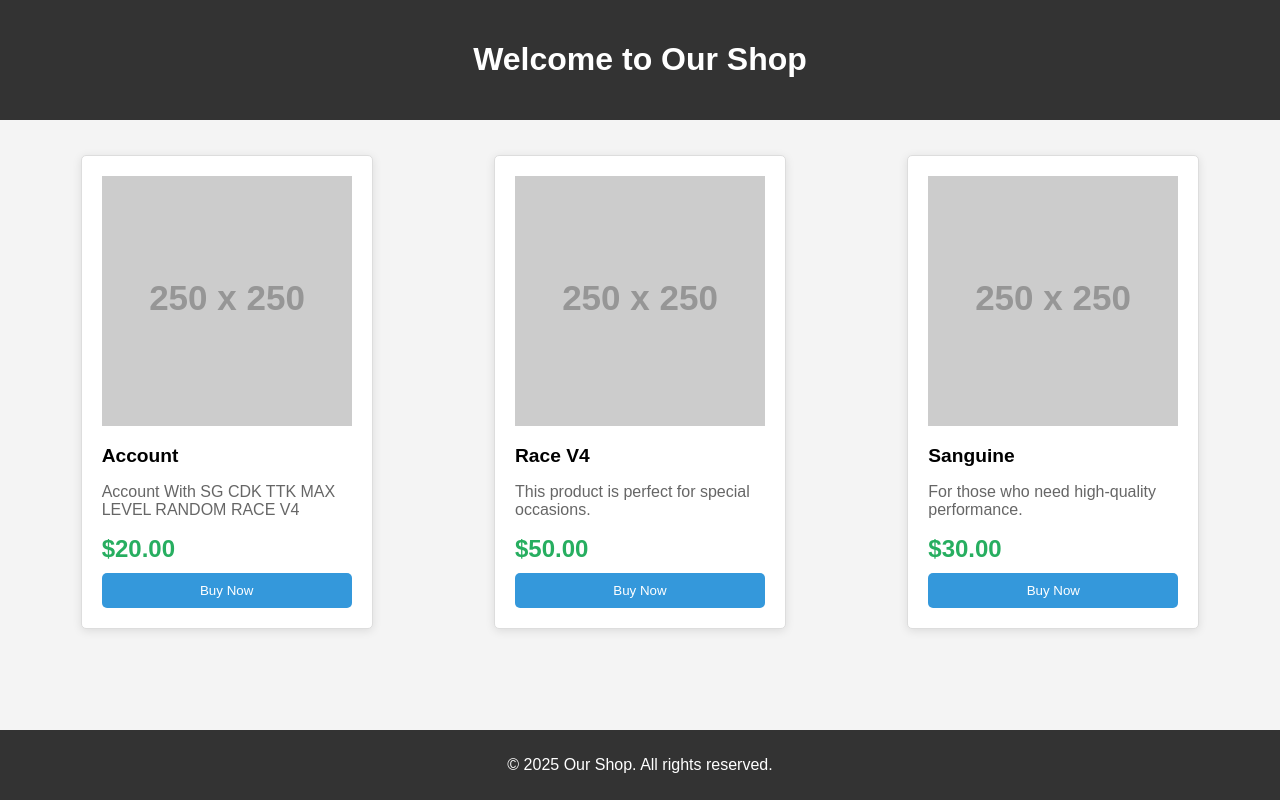
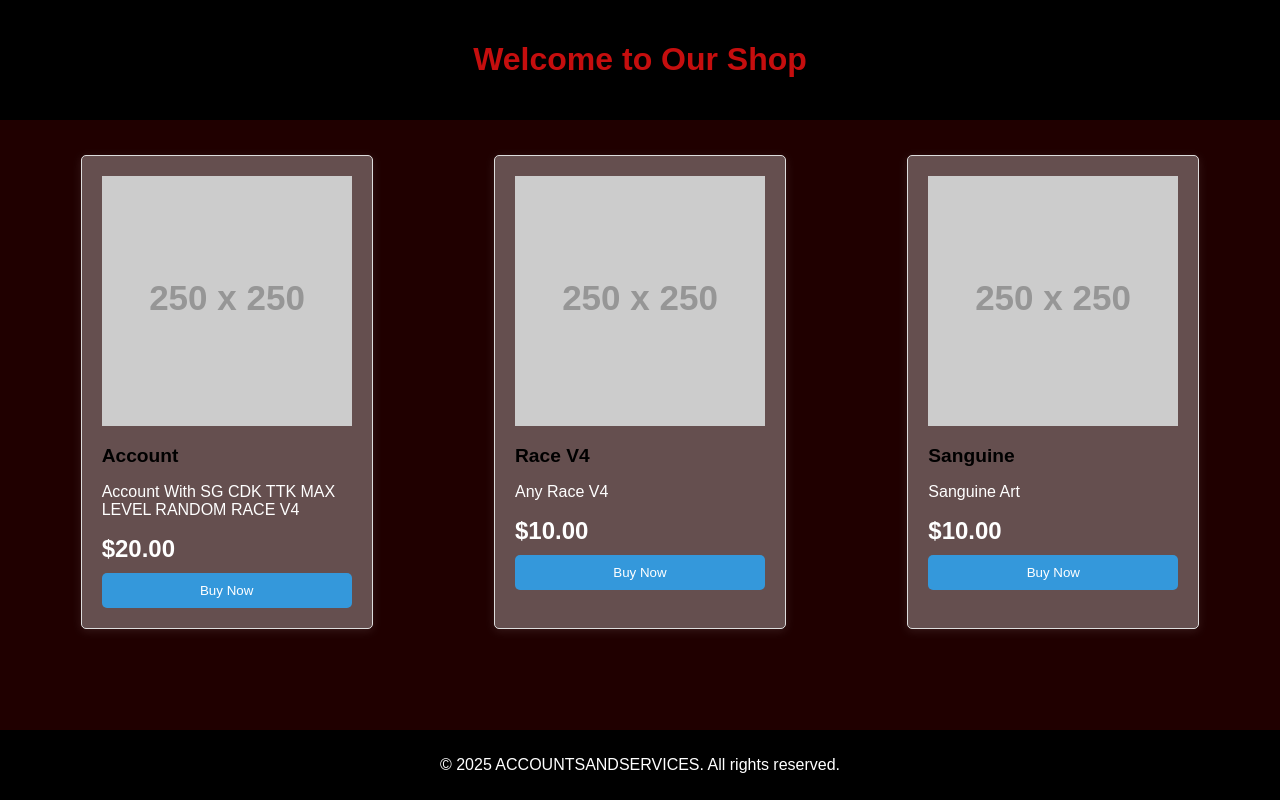
Before and after one commit to ACCOUNTSANDSERVICE/AccountsAndServices, a plain HTML site: page index.html in a window 1280 px wide. Drawn offline with Linux system fonts and the light colour scheme; placeholder pictures from the web are drawn by us.

Commit message:
Update index.html

```diff
--- a/index.html
+++ b/index.html
@@ -9,12 +9,12 @@
             font-family: Arial, sans-serif;
             margin: 0;
             padding: 0;
-            background-color: #f4f4f4;
+            background-color: #200000;
         }
 
         header {
-            background-color: #333;
-            color: white;
+            background-color: #000000;
+            color: rgb(197, 14, 14);
             padding: 20px 0;
             text-align: center;
         }
@@ -43,13 +43,13 @@
         }
 
         .product {
-            background-color: white;
+            background-color: rgba(255, 255, 255, 0.308);
             border: 1px solid #ddd;
             border-radius: 5px;
             padding: 20px;
             width: 250px;
             margin: 15px;
-            box-shadow: 0 2px 10px rgba(0, 0, 0, 0.1);
+            box-shadow: 0 2px 10px rgba(255, 255, 255, 0.1);
         }
 
         .product img {
@@ -64,13 +64,13 @@
 
         .product p {
             font-size: 1em;
-            color: #666;
+            color: #ffffff;
         }
 
         .product .price {
             font-size: 1.5em;
             font-weight: bold;
-            color: #27ae60;
+            color: #ffffff;
             margin: 10px 0;
         }
 
@@ -90,7 +90,7 @@
         }
 
         footer {
-            background-color: #333;
+            background-color: #000000;
             color: white;
             text-align: center;
             padding: 10px 0;
@@ -122,24 +122,24 @@
         <div class="product">
             <img src="https://via.placeholder.com/250" alt="Product 2">
             <h3>Race V4</h3>
-            <p>This product is perfect for special occasions.</p>
-            <div class="price">$50.00</div>
-            <button class="button" onclick="window.location.href='https://www.paypal.com/cgi-bin/webscr?cmd=_s-xclick&hosted_button_id=YOUR_BUTTON_ID_2'">Buy Now</button>
+            <p>Any Race V4</p>
+            <div class="price">$10.00</div>
+            <button class="button" onclick="window.location.href='https://www.paypal.com/invoice/p/#8PGZQ2TRAU99E7E4'">Buy Now</button>
         </div>
 
         <!-- Product 3 -->
         <div class="product">
             <img src="https://via.placeholder.com/250" alt="Product 3">
             <h3>Sanguine</h3>
-            <p>For those who need high-quality performance.</p>
-            <div class="price">$30.00</div>
-            <button class="button" onclick="window.location.href='https://www.paypal.com/invoice/p/#EWYUBEQZTV3LRJ9R'">Buy Now</button>
+            <p>Sanguine Art</p>
+            <div class="price">$10.00</div>
+            <button class="button" onclick="window.location.href='https://www.paypal.com/invoice/p/#UV7BK82NCWC5AS4B'">Buy Now</button>
         </div>
     </div>
 
     <!-- Footer -->
     <footer>
-        <p>&copy; 2025 Our Shop. All rights reserved.</p>
+        <p>&copy; 2025 ACCOUNTSANDSERVICES. All rights reserved.</p>
     </footer>
 
 </body>
```
